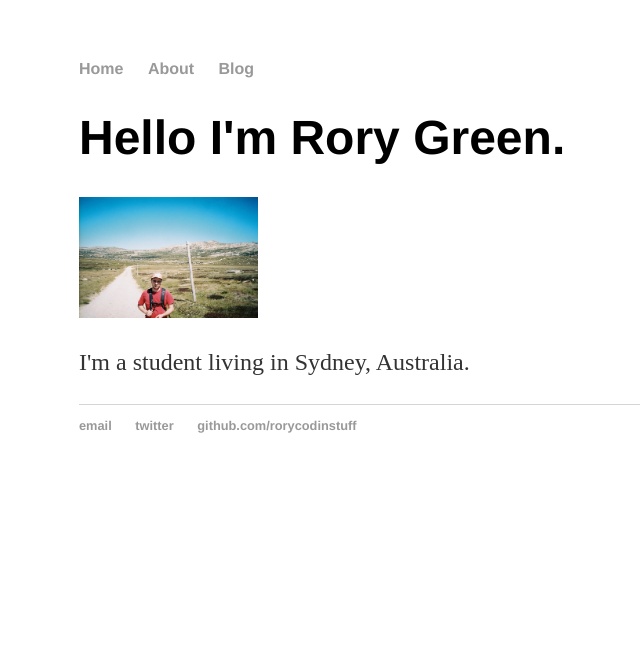
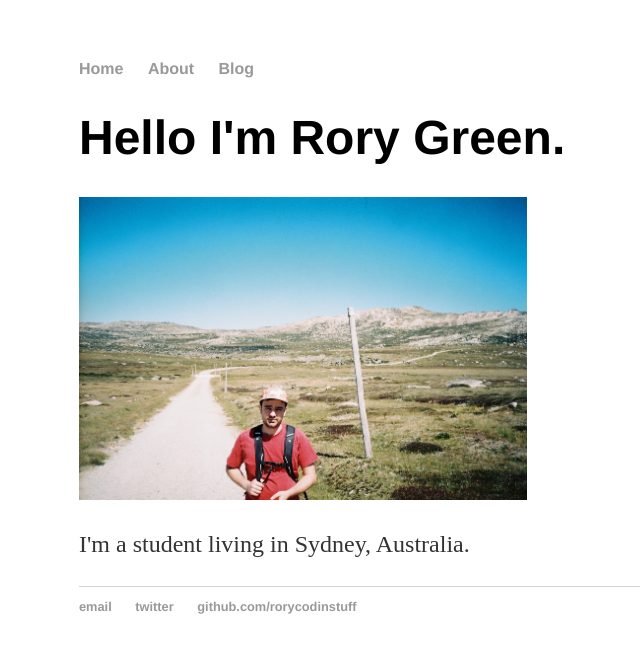
Before and after one commit to rorycodinstuff/rorycodinstuff.github.io, a Jekyll site: the page built from index.html, in a window 1280 px wide. Shown: the top 653 px of the page, without its empty margins (113-753 px from the left). Built offline with Jekyll 4.4.1, drawn with Linux system fonts in a browser that asks for light colours.

Commit message:
Update main.css

```diff
--- a/css/main.css
+++ b/css/main.css
@@ -44,6 +44,6 @@ ul.posts li {
 }
 
 .hero_img {
-    max-width: 20%;
-    max-height: 20%;
+    max-width: 50%;
+    max-height: 50%;
 }
```
